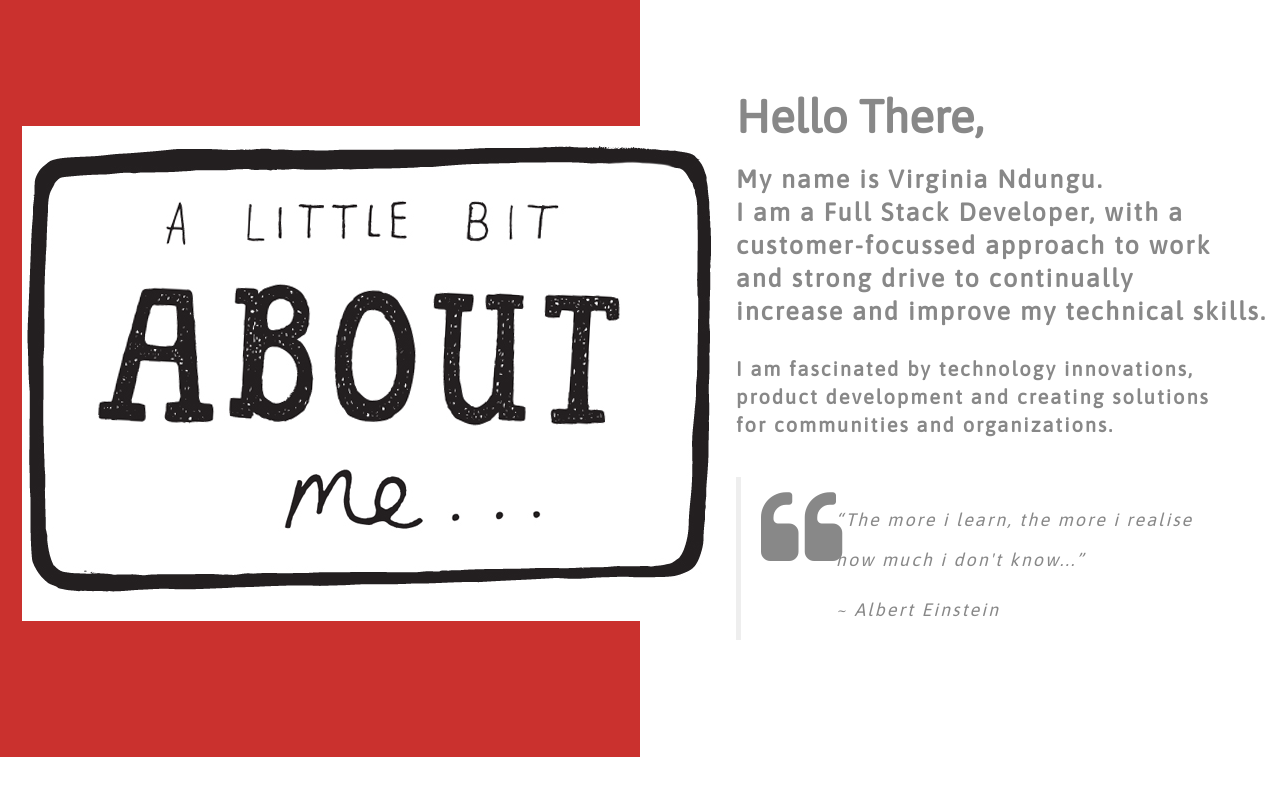
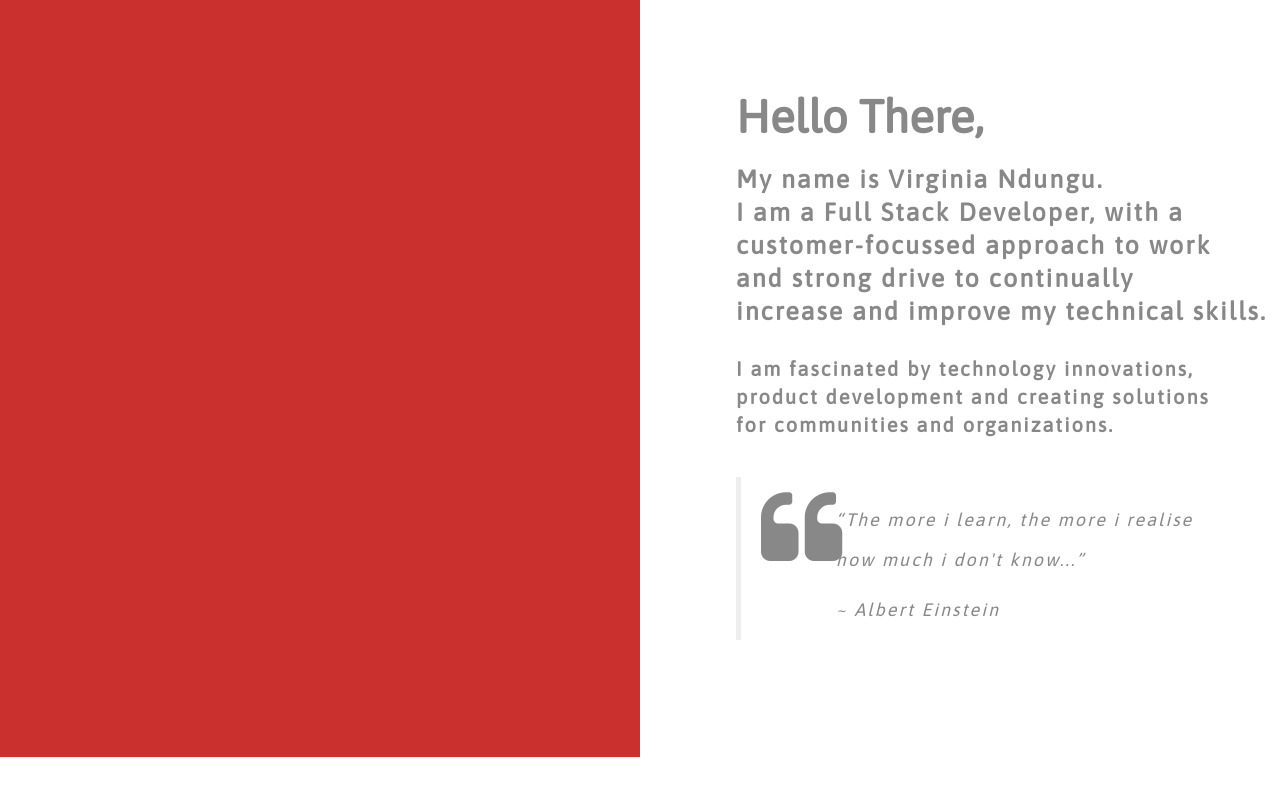
Before and after one commit to VirginiaNdungu1/personal-website, a plain HTML site: page index.html in a window 1280 px wide. Shown: the part 820-1616 px from the top of the page. Drawn offline with Linux system fonts and the light colour scheme; a web font is replaced by a local one.

Commit message:
change about image to background

```diff
--- a/index.html
+++ b/index.html
@@ -27,10 +27,10 @@
     </div>
     <div class="about">
       <div class="about-pic">
-        <div class="about-name">
+        <!-- <div class="about-name">
           <img src="assets/about/about-me-icon.jpg" alt="about-me">
-          <!-- <h2>about</h2> -->
-        </div>
+
+        </div> -->
       </div>
       <div class="about-intro">
         <div class="about-text">
```
